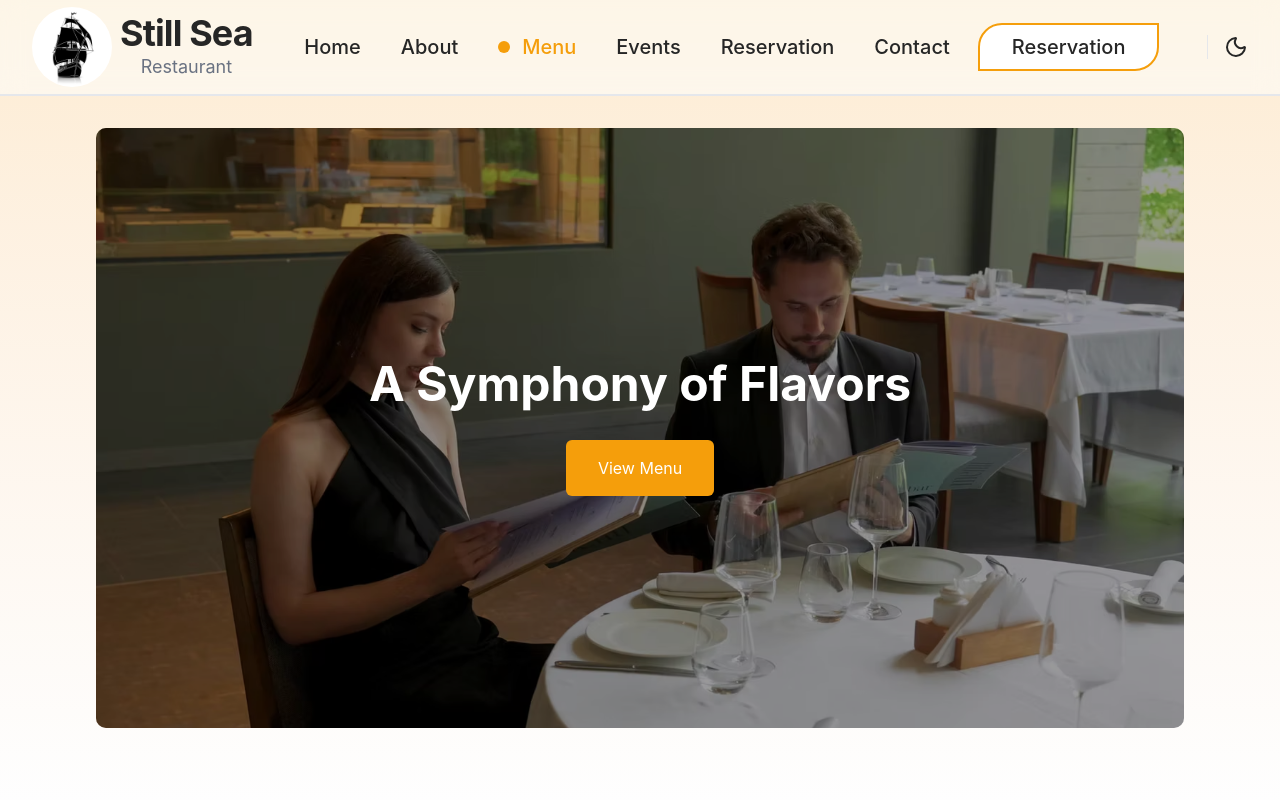
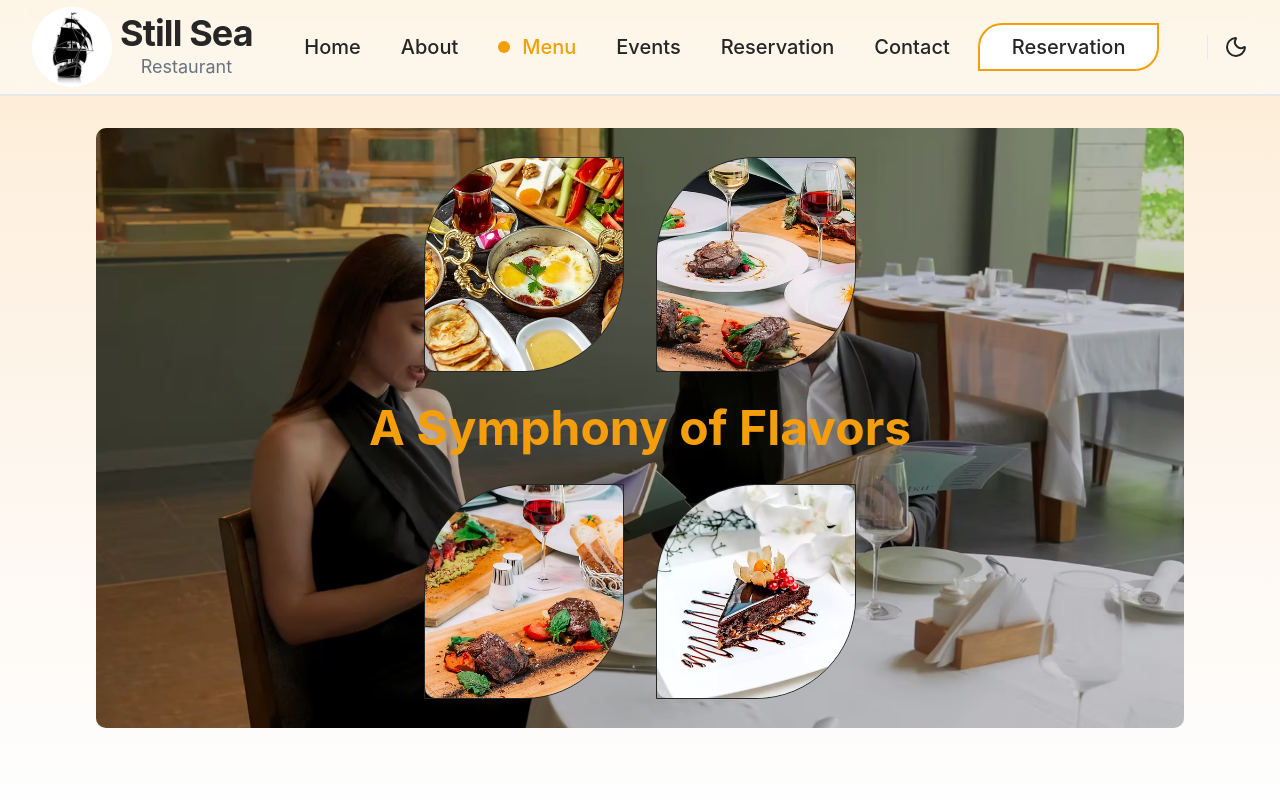
Before and after one commit to ajarek/next-16-ep-31-restaurant, a Next.js app: page /menu in a window 1280 px wide. Shown: the top 800 px of the page. Built offline with nearby package versions, Linux system fonts and the light colour scheme.

Commit message:
feat: add DiningOptions and HeroMenu components to home page layout

```diff
--- a/components/DiningOptions.tsx
+++ b/components/DiningOptions.tsx
@@ -12,7 +12,7 @@ const DiningOptions = () => {
         </p>
       </div>
       <div className='w-full  grid grid-cols-1 md:grid-cols-2 lg:grid-cols-4 gap-4 place-items-center'>
-        <div className='relative w-[300px] h-[350px] border-6 border-foreground rounded-bl-none rounded-tr-none rounded-br-[100px] rounded-tl-[100px] overflow-hidden'>
+        <div >
           <Image
             fill
             className='w-full h-auto rounded-xl object-cover sizes="(max-width: 768px) 100vw, (max-width: 1200px) 50vw, 33vw"'
--- a/components/HeroMenu.tsx
+++ b/components/HeroMenu.tsx
@@ -10,13 +10,45 @@ const HeroMenu = () => {
           fill
           className='object-cover rounded-xl'
         />
-        <div className='absolute inset-0 bg-black/40 rounded-xl flex flex-col items-center justify-center'>
-          <h1 className='text-5xl font-bold text-white text-center mb-8 '>
-            A Symphony of Flavors
-          </h1>
-          <button className='px-8 py-4 bg-primary text-white rounded-lg hover:bg-secondary transition-colors'>
-            View Menu
-          </button>
+        <div className='absolute inset-0 bg-black/20 rounded-xl flex flex-col items-center justify-center gap-8'>
+          <div className='flex items-center gap-8'>
+            <div className='relative w-[150px] md:w-[200px] h-[180px] md:h-[215px] border border-foreground rounded-bl-none rounded-tr-none rounded-br-[100px] rounded-tl-[100px] overflow-hidden'>
+              <Image
+                src='/images-home/dining-options-1.avif'
+                alt='About-As'
+                fill
+                className='object-cover rounded-xl'
+              />
+            </div>
+            <div className='relative w-[150px] md:w-[200px] h-[180px] md:h-[215px] border border-foreground rounded-bl-none rounded-tr-none rounded-br-[100px] rounded-tl-[100px] overflow-hidden'>
+              <Image
+                src='/images-home/dining-options-2.avif'
+                alt='About-As'
+                fill
+                className='object-cover rounded-xl'
+              />
+            </div>
+          </div>
+
+          <h1 className='text-5xl font-bold text-primary text-center '>A Symphony of Flavors</h1>
+          <div className='flex items-center gap-8'>
+            <div className='relative w-[150px] md:w-[200px] h-[180px] md:h-[215px] border border-foreground rounded-bl-none rounded-tr-none rounded-br-[100px] rounded-tl-[100px] overflow-hidden'>
+              <Image
+                src='/images-home/dining-options-3.avif'
+                alt='About-As'
+                fill
+                className='object-cover rounded-xl'
+              />
+            </div>
+            <div className='relative w-[150px] md:w-[200px] h-[180px] md:h-[215px] border border-foreground rounded-bl-none rounded-tr-none rounded-br-[100px] rounded-tl-[100px] overflow-hidden'>
+              <Image
+                src='/images-home/dining-options-4.avif'
+                alt='About-As'
+                fill
+                className='object-cover rounded-xl'
+              />
+            </div>
+          </div>
         </div>
       </div>
     </div>
```
